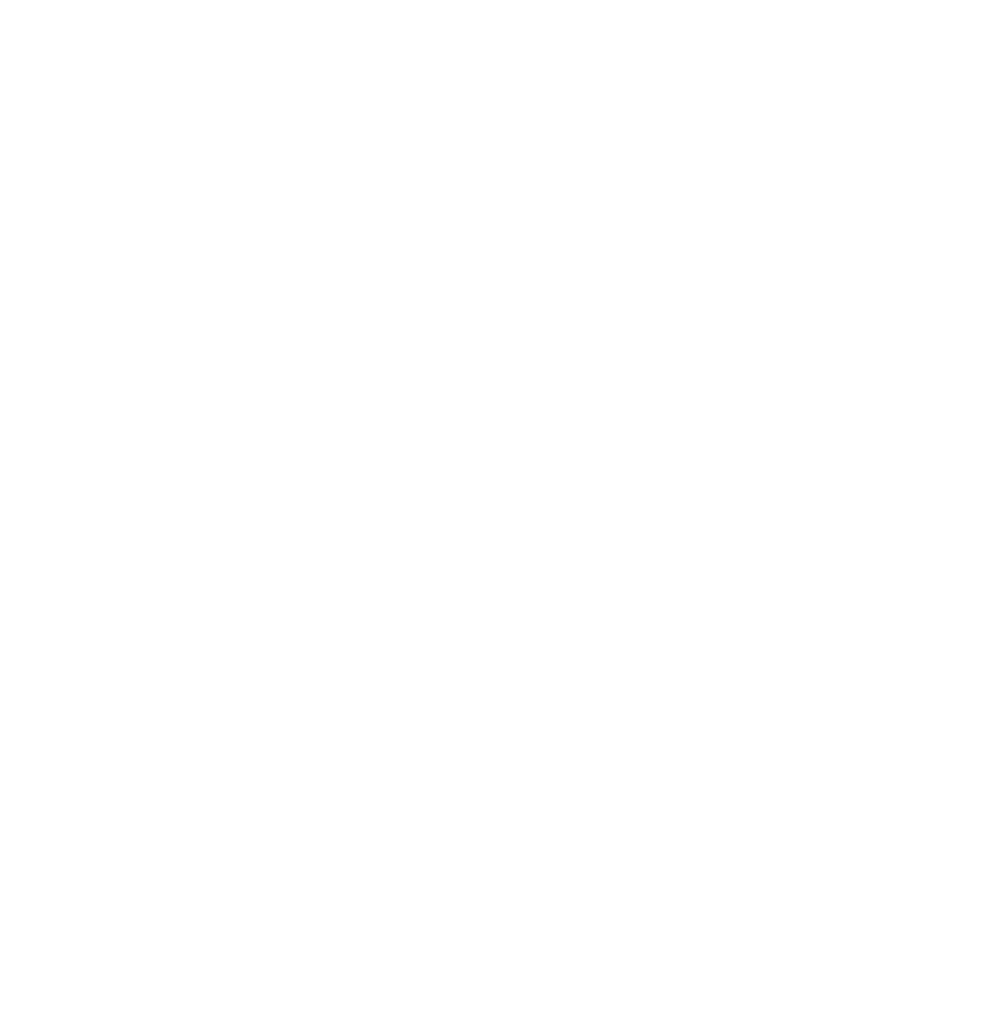
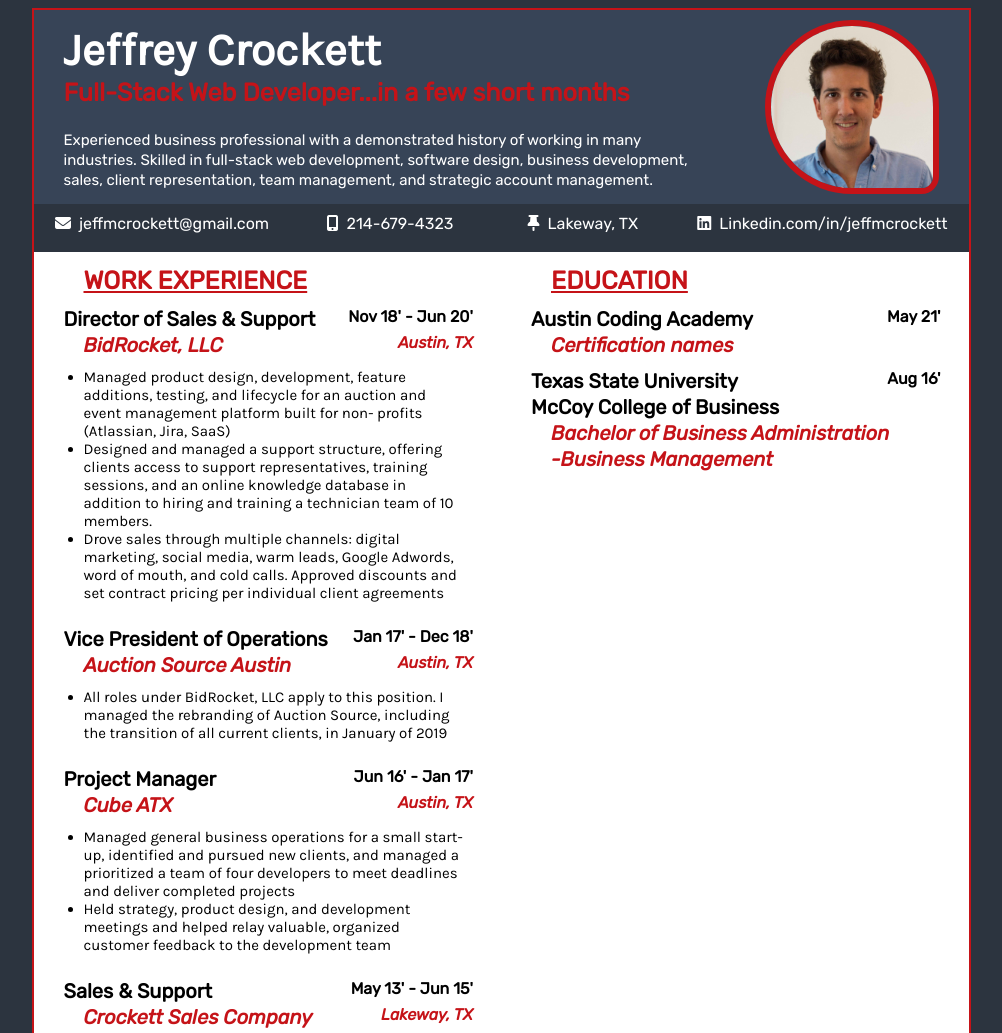
Before and after one commit to jeffmcrockett/theportfolio, a plain HTML site: page resume.html in a window 1280 px wide. Shown: the top 1033 px of the page, without its empty margins (139-1141 px from the left). Before the commit the page ends 800 px from the top, so only its background shows below. Drawn offline with Linux system fonts and the light colour scheme.

```diff
--- a/index.html
+++ b/index.html
@@ -5,25 +5,23 @@
     <meta name="viewport" content="width=device-width, initial-scale=1.0">
     <title>Jeff Crockett Portfolio</title>
     <link rel="stylesheet" href="styles.css">
+    <link href="https://fonts.googleapis.com/css2?family=Merriweather:ital,wght@0,300;0,400;0,700;0,900;1,300;1,400;1,700;1,900&family=Raleway:ital,wght@0,200;0,300;0,400;0,500;0,600;0,700;0,800;0,900;1,200;1,300;1,400;1,500;1,600;1,700;1,900&display=swap" rel="stylesheet">
 </head>
 <body class="container">
     <section class="headertitle">
         <video playsinline autoplay muted loop poster="asteroid.png">
             <source src="asteroid.mp4" type="video/mp4">
         </video>
+        <div class="navbar">
+                <a class="navlist" href="#">About Me</a>
+                <a class="navlist" href="resume.html" target="_blank">Resumé</a>
+                <a class="navlist" href="#">Portfolio</a>
+                <a class="navlist" href="#">Contact</a>
+        </div>
         <div class="myname">
             <h1>Hello, I'm <span class="redname">Jeffrey Crockett</span></h1>
-            <h2><span class="text_1">I'm a father of two and avid golfer...</span><span class="text_2">I'm also a full-stack web developer...</span></h2>
+            <h2><span class="text_1">I'm a husband, father of two, and avid golfer...</span><span class="text_2">I'm also a full-stack web developer...</span></h2>
         </div>
-    <section class="navigation">
-        <nav>
-            <ul>
-                <li><a class="navlist1" href="#">About Me</a></li>
-                <li><a class="navlist1" href="resume.html" target="_blank">Resumé</a></li>
-                <li><a class="navlist2" href="#">Portfolio</a></li>
-                <li><a class="navlist2" href="#">Contact</a></li>
-            </ul>
-        </nav>
     <section class="aboutme">
         About Me
     </section>
--- a/resume.html
+++ b/resume.html
@@ -0,0 +1,91 @@
+<html lang="en">
+<head>
+    <meta charset="UTF-8">
+    <meta name="viewport" content="width=device-width, initial-scale=1.0">
+    <title>Resume</title>
+    <link rel="stylesheet" href="resumestyles.css">
+    <link href="https://fonts.googleapis.com/css2?family=Karla&family=Rubik&display=swap" rel="stylesheet">
+    <link href="https://fonts.googleapis.com/css2?family=Rubik:ital@1&display=swap" rel="stylesheet">
+    <script src="https://kit.fontawesome.com/7669fbb5fa.js" crossorigin="anonymous"></script>
+</head>
+<body>
+    <div class="main-container">
+        <div class="nameinfo">
+            <h1>Jeffrey Crockett</h1>
+            <h3>Full-Stack Web Developer...in a few short months</h3>
+            <a id="professionaldescription">Experienced business professional with a demonstrated history of working in many</a>
+            <a id="professionaldescription">industries. Skilled in full-stack web development, software design, business development,</a>
+            <a id="professionaldescription">sales, client representation, team management, and strategic account management.</a>
+        </div>
+        <div class="profilepicture">
+            <img src="./JeffPhoto.jpg" id="profile-pic" alt="Head shot of Me">
+        </div>
+        <div class="contactinfo">
+            <div class="contactinformation">
+                <div><i class="fa fa-envelope"></i>jeffmcrockett@gmail.com</div>
+                <div><i class="fa fa-mobile-alt"></i>214-679-4323</div>
+                <div><i class="fa fa-thumbtack"></i>Lakeway, TX</div>
+                <div><i class="fab fa-linkedin"></i>Linkedin.com/in/jeffmcrockett</div>
+            </div>
+        </div>
+        <div class="leftside">
+            <h2>WORK EXPERIENCE</h2>
+            <div class="workcontainer">
+                <h4>Director of Sales & Support</h4><h6>Nov 18' - Jun 20'</h6>
+            </div>
+            <div class="workcontainer">
+                <h4 class="red4">BidRocket, LLC</h4><h6 class="red6">Austin, TX</h6>
+            </div>
+                <ul>
+                    <li>Managed product design, development, feature additions, testing, and lifecycle for an auction and event management platform built for non- profits (Atlassian, Jira, SaaS)</li>
+                    <li>Designed and managed a support structure, offering clients access to support representatives, training sessions, and an online knowledge database in addition to hiring and training a technician team of 10 members.</li>
+                    <li>Drove sales through multiple channels: digital marketing, social media, warm leads, Google Adwords, word of mouth, and cold calls. Approved discounts and set contract pricing per individual client agreements</li>
+                </ul>
+            <div class="workcontainer">
+                <h4>Vice President of Operations</h4><h6>Jan 17' - Dec 18'</h6>
+            </div>
+            <div class="workcontainer">
+                <h4 class="red4">Auction Source Austin</h4><h6 class="red6">Austin, TX</h6>
+            </div>
+                <ul>
+                    <li>All roles under BidRocket, LLC apply to this position. I managed the rebranding of Auction Source, including the transition of all current clients, in January of 2019</li>
+                </ul>
+            <div class="workcontainer">
+                <h4>Project Manager</h4><h6>Jun 16' - Jan 17'</h6>
+            </div>
+            <div class="workcontainer">
+                <h4 class="red4">Cube ATX</h4><h6 class="red6">Austin, TX</h6>
+            </div>
+                <ul>
+                    <li>Managed general business operations for a small start-up, identified and pursued new clients, and managed a prioritized a team of four developers to meet deadlines and deliver completed projects</li>
+                    <li>Held strategy, product design, and development meetings and helped relay valuable, organized customer feedback to the development team</li>
+                </ul>
+            <div class="workcontainer">
+                <h4>Sales & Support</h4><h6>May 13' - Jun 15'</h6>
+            </div>
+            <div class="workcontainer">
+                <h4 class="red4">Crockett Sales Company</h4><h6 class="red6">Lakeway, TX</h6>
+            </div>
+                <ul>
+                    <li>Managed sales opportunities through the approval of discounts and other incentives and communication between manufacturers and distribution channels in the commercial video surveillance industry (Anixter, Pelco, GraybaR, CSC)</li>
+                    <li>Developed and executed marketing opportunities with distribution and integration channels and attended industry conferences including ASIS Chicago and ISC West Las Vegas</li>
+                </ul>
+        </div>
+        <div class="rightside">
+            <h2>EDUCATION</h2>
+            <div class="workcontainer">
+                <h4>Austin Coding Academy</h4><h6>May 21'</h6>
+            </div>
+            <h4 class="red4">Certification names</h4>
+            <br>
+            <br>
+            <div class="workcontainer">
+                <h4>Texas State University</h4><h6>Aug 16'</h6>
+            </div>
+            <H4>McCoy College of Business</H4>
+            <h4 class="red4">Bachelor of Business Administration</h4>
+            <h4 class="red4"> -Business Management</h4>
+        </div>
+    </div>
+</body>
+</html>
--- a/resumestyles.css
+++ b/resumestyles.css
@@ -0,0 +1,149 @@
+html {
+    background-color: rgb(44, 52, 63);
+}
+
+.nameinfo {
+    grid-area: nameinfo;
+    background-color:	rgb(55, 68, 87);
+}
+.profilepicture {
+    grid-area: profilepicture;
+    background-color: 	rgb(55, 68, 87);
+}
+.contactinfo {
+    grid-area: contactinfo;
+    background-color: rgb(44, 52, 63);
+}
+.leftside {
+    grid-area: leftside;
+    background-color: white;
+}
+.rightside {
+    grid-area: rightside;
+    background-color: white;
+}
+
+.main-container {
+    display: grid;
+    grid-template-areas:
+        'nameinfo nameinfo nameinfo profilepicture'
+        'contactinfo contactinfo contactinfo contactinfo'
+        'leftside leftside rightside rightside';
+    grid-template-rows: 16% 4% 80%;
+    grid-template-columns: repeat(4, 233.75px);
+    width: 935px;
+    height: 1210px;
+    margin: 0 auto;
+    border: 2px solid rgb(197, 19, 24);
+}
+
+#profile-pic {
+    width: 162px;
+    height: 162px;
+    border-radius: 50% 50% 10% 50%;
+    border: 6px solid rgb(197, 19, 24);
+    margin-top: 10px;
+    margin-right: 30px;
+    grid-column: 4/5;
+    float: right;
+  }
+
+.contactinformation {
+    display: grid;
+    grid-template-columns: 1.1fr .85fr .8fr 1.25fr;
+    color: white;
+    text-align: center;
+    line-height: 40px;
+    font-family: 'Rubik', sans-serif;
+}
+
+h1 {
+    margin-top: 40px;
+    margin-left: 30px;
+    line-height: 0px;
+    font-family: 'Karla', sans-serif;
+    color: white;
+    font-size: 45;
+}
+
+h2 {
+    font-family: 'Rubik', sans-serif;
+    color: rgb(197, 19, 24);
+    font-size: 25;
+    text-decoration: underline;
+    margin-left: 50px;
+    line-height: 15px;
+    margin-bottom: 18px;
+}
+
+h3 {
+    margin-left: 30px;
+    font-family: 'Rubik', sans-serif;
+    font-size: 25;
+    color: 	rgb(197, 19, 24);
+    line-height: 25px;
+}
+
+h4 {
+    font-family: 'Rubik', sans-serif;
+    font-size: 20;
+    margin-left: 30px;
+    margin-bottom: 1px;
+    margin-top: 1px;
+    display: inline;
+    float: left;
+}
+
+h6 {
+    font-family: 'Rubik', sans-serif;
+    margin-bottom: 1px;
+    margin-top: 1px;
+    margin-right: 28px;
+    display: inline;
+    float: right;
+    font-size: 16;
+}
+
+.workcontainer {
+    display: flex;
+    justify-content: space-between;
+}
+
+.red4 {
+    color: rgb(197, 19, 24);
+    font-style: italic;
+    margin-left: 50;
+}
+
+.red6 {
+    color: rgb(197, 19, 24);
+    font-style: italic;
+}
+
+ul {
+    margin-left: 10px;
+    margin-right: 35px;
+    margin-top: 10px;
+    margin-bottom: 24px;
+    font-family: 'Karla', sans-serif;
+    font-size: 15;
+}
+
+i {
+    margin-right: 8px;
+}
+
+#professionaldescription {
+    color: white;
+    padding: 0 30px;
+    font-family: 'Rubik', sans-serif;
+    font-size: 15;
+    line-height: 20px;
+}
+
+/* My fonts
+
+font-family: 'Karla', sans-serif;
+font-family: 'Rubik', sans-serif;
+
+ */
```
Also changed, not shown: styles.css (+39 -13 lines), JeffPhoto.jpg (added).
